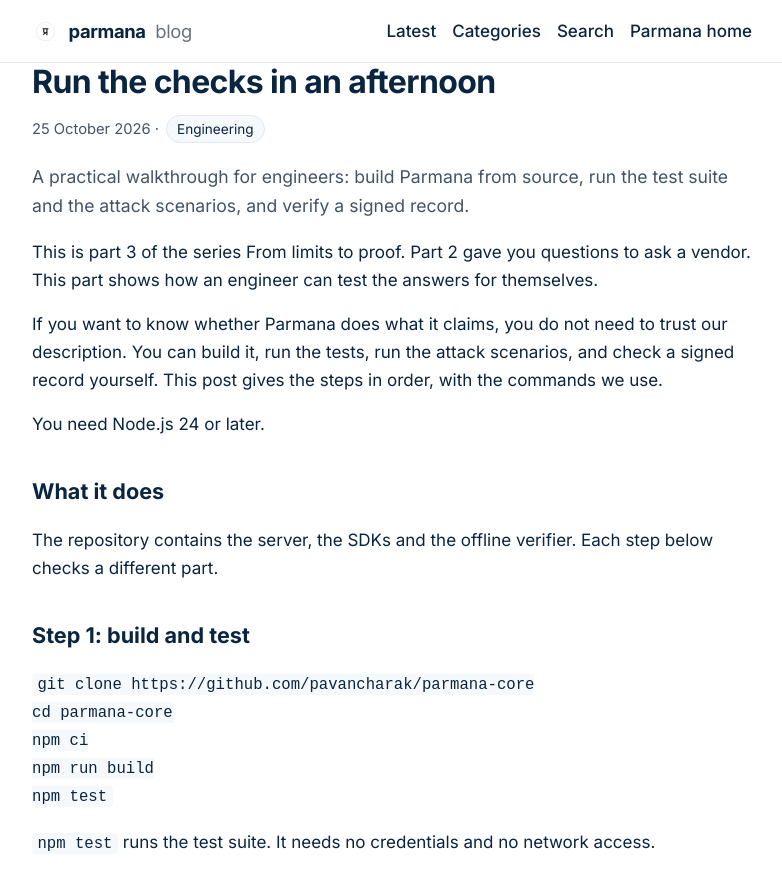
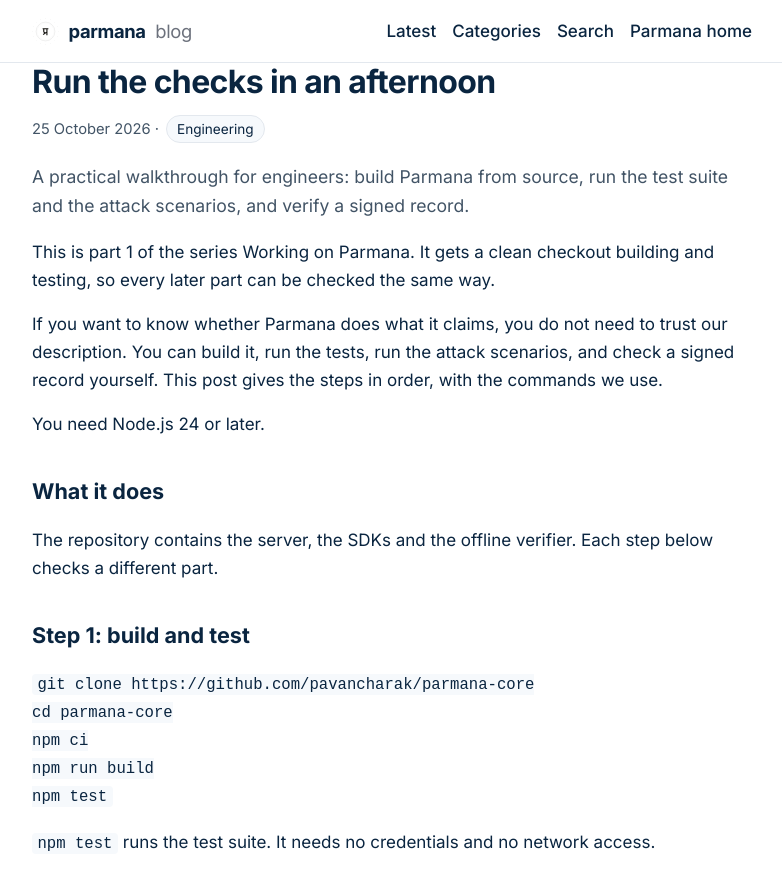
Before and after one commit to pavancharak/parmana-blog, a Jekyll site: the page built from _posts/2026-10-25-run-the-checks-in-an-afternoon.md, in a window 1280 px wide and 900 px high. Shown: the top 890 px of the window, without its empty margins (248-1030 px from the left). Built offline with Jekyll 4.4.1, drawn with Linux system fonts in a browser that asks for light colours; some of the changed text lies outside the part shown.

Commit message:
Separate engineering posts into their own ordered series
Move "Run the checks in an afternoon" into a new series, "Working on
Parmana", as part 1. Renumber the business series "From limits to proof"
to parts 1 to 5, and update the openings that referred to the old numbers.

Add the new a sixth post: "How to have Parmana reviewed independently",
which follows the lessons post and is written for auditors and risk teams.

Record the rule in CLAUDE.md: engineering posts stay in the "Working on
Parmana" series, in logical order, focused on how to maintain, understand
and work on the code.

Co-Authored-By: Claude Haiku 5.5 <noreply@anthropic.com>
Claude-Session: https://claude.ai/code/session_0131Y3mdBiEfLm3kKVAAUMaT
Signed-off-by: Claude <noreply@anthropic.com>

```diff
--- a/_posts/2026-10-25-run-the-checks-in-an-afternoon.md
+++ b/_posts/2026-10-25-run-the-checks-in-an-afternoon.md
@@ -3,12 +3,12 @@ layout: post
 categories: [Engineering]
 title: "Run the checks in an afternoon"
 date: 2026-10-25 00:30:00 +0000
-series: "From limits to proof"
-series_part: 3
+series: "Working on Parmana"
+series_part: 1
 description: "A practical walkthrough for engineers: build Parmana from source, run the test suite and the attack scenarios, and verify a signed record."
 ---
 
-This is part 3 of the series From limits to proof. Part 2 gave you questions to ask a vendor. This part shows how an engineer can test the answers for themselves.
+This is part 1 of the series Working on Parmana. It gets a clean checkout building and testing, so every later part can be checked the same way.
 
 If you want to know whether Parmana does what it claims, you do not need to trust our description. You can build it, run the tests, run the attack scenarios, and check a signed record yourself. This post gives the steps in order, with the commands we use.
 
```
Also changed, not shown: CLAUDE.md (+1 -0 lines), _posts/2026-10-25-check-a-record-offline.md (+2 -2 lines), _posts/2026-10-25-how-to-review-parmana-independently.md (added, +34 -0 lines), _posts/2026-10-25-lessons-from-the-limits-we-still-have.md (+2 -2 lines).
